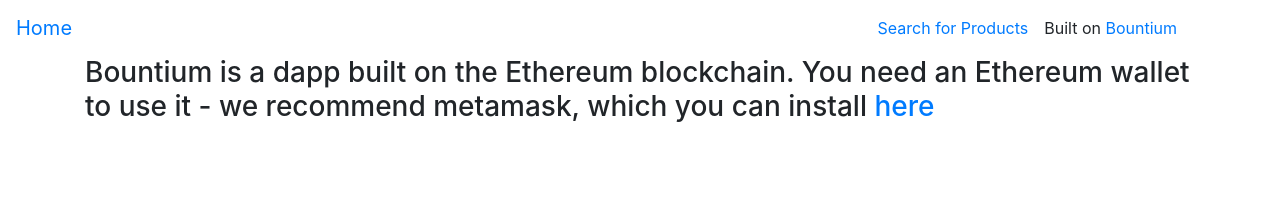
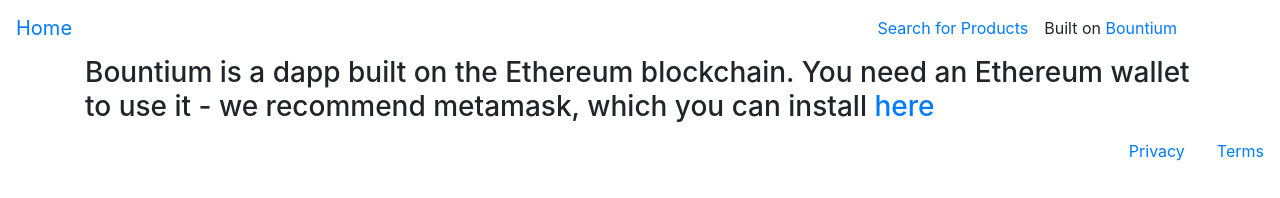
Before and after one commit to flanagansteve/Bountium-DAO-Storefronts, a plain HTML site: page public/index.html in a window 1280 px wide. Drawn offline with nearby package versions, Linux system fonts and the light colour scheme.

Commit message:
priv and terms

```diff
--- a/public/index.html
+++ b/public/index.html
@@ -23,5 +23,15 @@
     <div id = "header"></div>
     <div id = "workflow-container"></div>
     <div id = "dashboard"></div>
+    <footer class="text-muted">
+      <ul class="nav navbar-collapse">
+        <li class="nav-item ml-auto">
+          <a class="nav-link" href="http://bountium.org/privacy.pdf">Privacy</a>
+        </li>
+        <li class="nav-item">
+          <a class="nav-link" href="http://bountium.org/terms.pdf">Terms</a>
+        </li>
+      </ul>
+    </footer>
   </body>
 </html>
```
